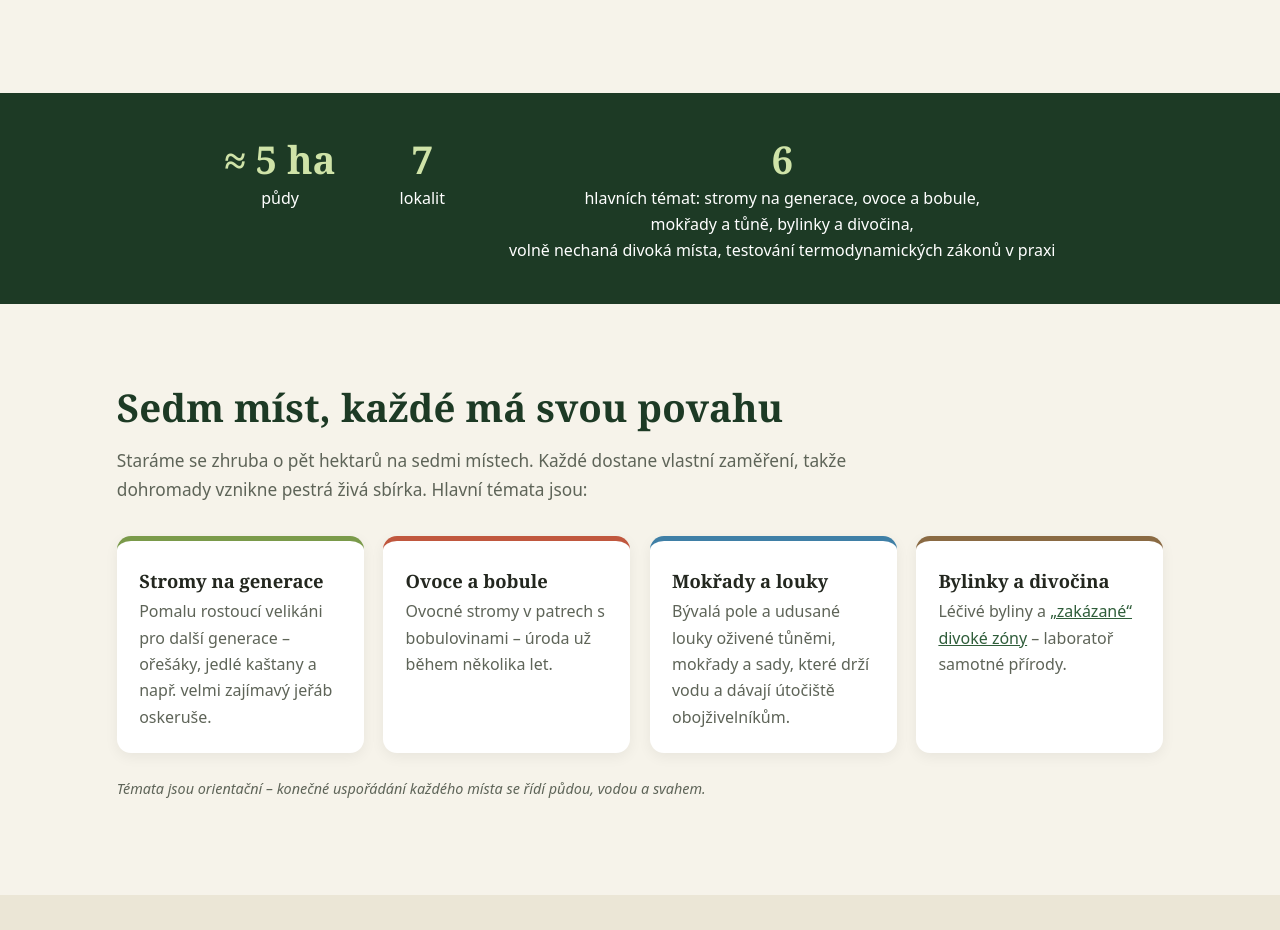
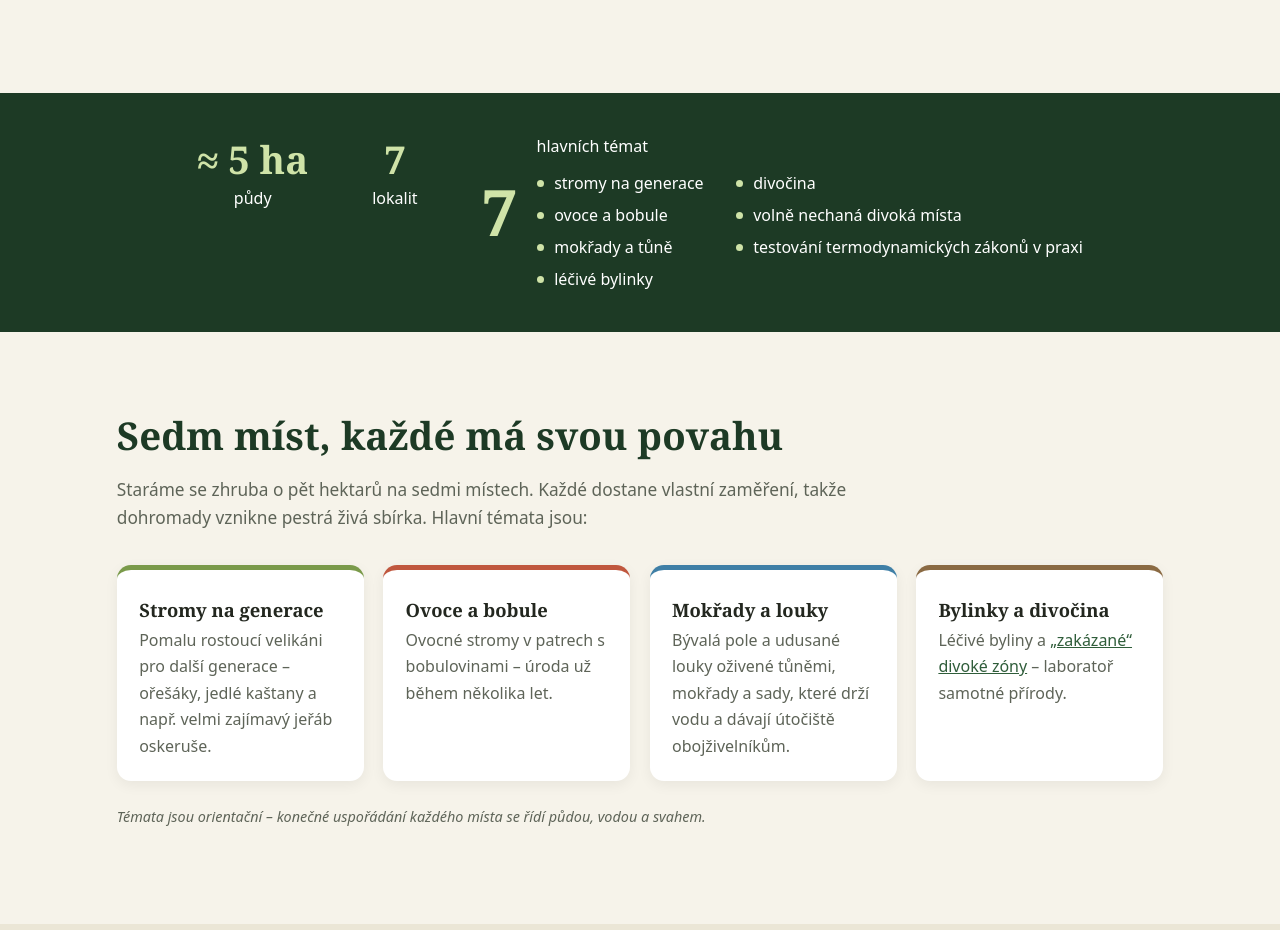
Before and after one commit to DOBJAN/REVITALES, a plain HTML site: page index.html in a window 1280 px wide. Shown: the part 2540-3470 px from the top of the page. Drawn offline with Linux system fonts and the light colour scheme.

Commit message:
Stats: 7 themes as bullet list with number on the left, medicinal herbs separate
Co-Authored-By: Claude Opus 5.5 <noreply@anthropic.com>

```diff
--- a/index.html
+++ b/index.html
@@ -224,7 +224,7 @@
 <section class="stats">
   <div><b>≈ 5 ha</b>půdy</div>
   <div><b>7</b>lokalit</div>
-  <div><b>6</b>hlavních témat: stromy na generace, ovoce a bobule,<br>mokřady a tůně, bylinky a divočina,<br>volně nechaná divoká místa, testování termodynamických zákonů v praxi</div>
+  <div class="themes-stat"><b>7</b><div>hlavních témat<ul class="themes"><li>stromy na generace</li><li>ovoce a bobule</li><li>mokřady a tůně</li><li>léčivé bylinky</li><li>divočina</li><li>volně nechaná divoká místa</li><li>testování termodynamických zákonů v praxi</li></ul></div></div>
 </section>
 
 <!-- SITES -->
--- a/style.css
+++ b/style.css
@@ -130,6 +130,17 @@ figcaption { font-size: .85rem; color: var(--muted); margin-top: .5rem; }
   padding: 2.5rem 6vw; background: var(--green-dark); color: #fff; text-align: center;
 }
 .stats b { display: block; font: 700 2.4rem Georgia, serif; color: #cfe3a8; }
+.stats .themes-stat { display: flex; align-items: center; gap: 1.2rem; text-align: left; }
+.stats .themes-stat b { font-size: 4rem; line-height: 1; }
+.stats .themes {
+  display: grid; grid-template-columns: auto auto; grid-template-rows: repeat(4, auto); grid-auto-flow: column; gap: .35rem 2rem;
+  margin: .7rem 0 0; padding: 0; list-style: none; text-align: left;
+}
+.stats .themes li { position: relative; padding-left: 1.1rem; }
+.stats .themes li::before {
+  content: ""; position: absolute; left: 0; top: .62em;
+  width: .45rem; height: .45rem; border-radius: 50%; background: #cfe3a8;
+}
 
 /* cards */
 .cards { display: grid; grid-template-columns: repeat(auto-fit, minmax(230px, 1fr)); gap: 1.2rem; margin-top: 2rem; }
@@ -192,6 +203,7 @@ footer { text-align: center; padding: 2rem; background: var(--green-dark); color
   .gallery { grid-template-columns: 1fr; }
   .gallery img { height: 240px; }
   .stats { gap: 2rem; }
+  .stats .themes { grid-template-columns: 1fr; grid-template-rows: none; grid-auto-flow: row; }
   .nav nav { gap: .7rem; }
   html { scroll-padding-top: 9rem; }
 }
```
Also changed, not shown: en/index.html (+1 -1 lines).
